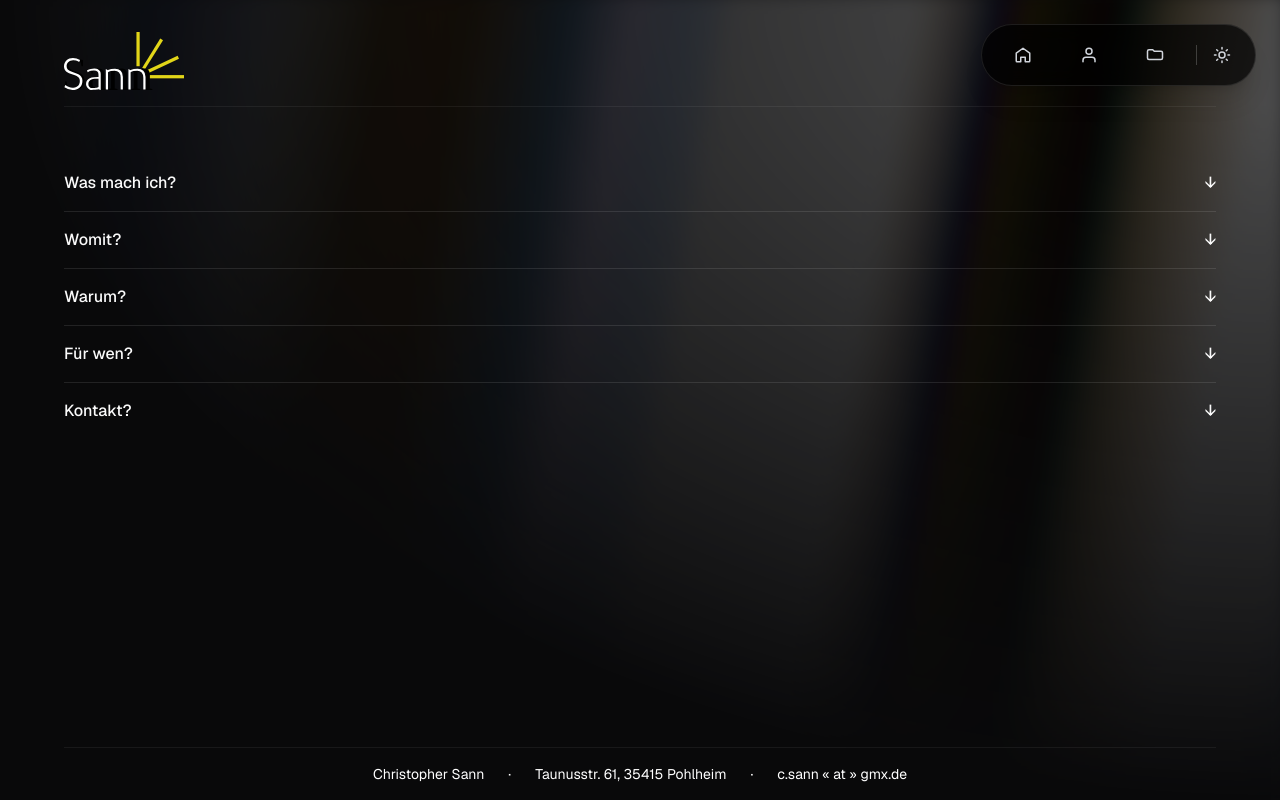
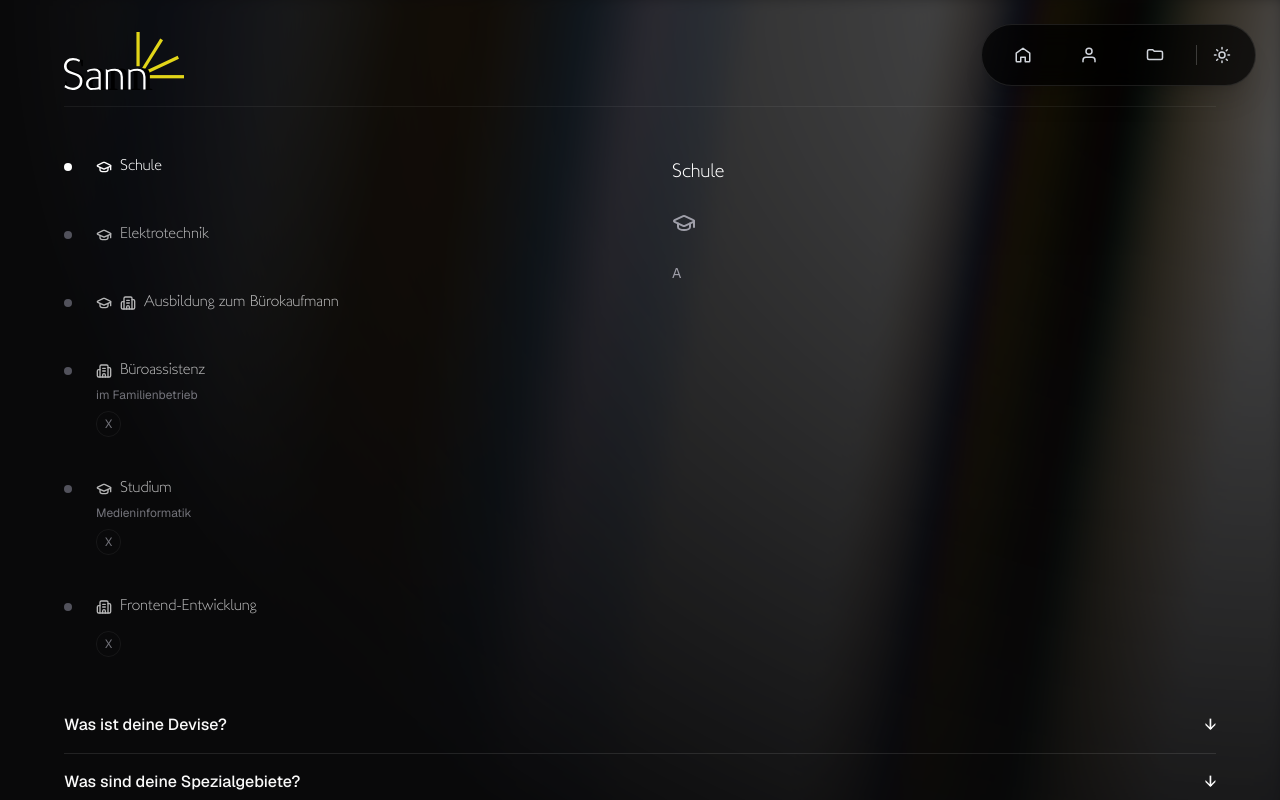
Before and after one commit to crpgproductions/sann-showcase, a Next.js app: page /about in a window 1280 px wide. Shown: the top 800 px of the page. Built offline with nearby package versions, Linux system fonts and the light colour scheme; a web font is replaced by a local one.

Commit message:
feat: fill about page with content

```diff
--- a/app/about/page.tsx
+++ b/app/about/page.tsx
@@ -2,38 +2,99 @@ import Accordion from "@/app/components/Accordion";
 import PageSkeleton from "@/app/components/PageSkeleton";
 import Timeline from "@/app/components/Timeline";
 
-const experience = [
+const journey = [
   {
-    title: "College",
-    description: "Ausbildung in Mediengestaltung oder was auch immer hier hingehört.",
-    tags: ["HTML", "CSS", "PHP"],
+    title: "Schule",
+    detail: <><p>A</p></>,
+    icons: ["education"],
+    rightIcon: "education",
   },
   {
-    title: "Company One",
-    description: "Was ich dort gemacht hab und was ich gelernt hab.",
-    tags: ["React", "TypeScript", "Figma"],
+    title: "Elektrotechnik",
+    detail: <><p>B</p></>,
+    icons: ["education"],
+    rightIcon: "education",
   },
   {
-    title: "Company Two",
-    description: "Nächste Station, nächste Erfahrungen.",
-    tags: ["Next.js", "Tailwind", "Node.js"],
+    title: "Ausbildung zum Bürokaufmann",
+    detail: <><p>C</p></>,
+    icons: ["education", "work"],
+    rightIcon: "education",
   },
+  {
+    title: "Büroassistenz",
+    description: "im Familienbetrieb",
+    detail: <><p>D</p></>,
+    icons: ["work"],
+    rightIcon: "work",
+    tags: ["X"],
+  },
+  {
+    title: "Studium",
+    description: "Medieninformatik",
+    detail: <><p>E</p></>,
+    icons: ["education"],
+    rightIcon: "education",
+    tags: ["X"],
+  },
+  {
+    title: "Frontend-Entwicklung",
+    detail: <><p>F</p></>,
+    icons: ["work"],
+    rightIcon: "work",
+    tags: ["X"],
+  }
 ];
 
 export default function About() {
 
   const faq = [
-    { title: "Was mach ich?", content: "Ich bau Sachen im Web." },
-    { title: "Womit?", content: "Next.js, TypeScript, Tailwind." },
-    { title: "Warum?", content: "Weil's Spaß macht." },
-    { title: "Für wen?", content: "Für alle möglichen Leute." },
-    { title: "Kontakt?", content: "Schreib mir einfach." },
+    {
+      title: "Was ist deine Devise?",
+      content: <>
+        <p>&quot;Reden ist Silber, <span className="line-through">schweigen</span> zeigen ist Gold.&quot;</p>
+      </>
+    },
+    {
+      title: "Was sind deine Spezialgebiete?",
+      content: <>
+        <p>Dies hier ist mein Spezialgebiet. Frontend. Dazu gehören <span className="font-semibold">Planung, technischer Aufbau, Testing, Wartung</span>.</p>
+        <p className="mt-4">Quality Assurance. <span className="font-semibold">Unit Tests, Integration Tests, etc.</span></p>
+        <p className="mt-4">Doch ein Datenbanktechnik, Backend, Design</p>
+        <p className="mt-4">Psychologie</p>
+        <p className="mt-4">Handicap = Vorteil (eigene Umstände)</p>
+      </>
+    },
+    {
+      title: "Wo siehst du dich in der Zukunft?",
+      content: <>
+        <p className="mt-4">Das kann natürlich nur die Zeit selbst zeigen. Im Großen und Ganzen fühle ich mich in dieser Sparte aber sehr gut aufgehoben. Ich werde mich hier auf jeden Fall noch vertiefen, und
+          definitiv noch in den Bereichen Design, Full Stack, und KI weiter eintauchen, sowie moderne Webstandards an sich.
+        </p>
+      </>
+    },
+    {
+      title: "Wie stehst du KI gegenüber?",
+      content: <>
+        <p className="mt-4">Im Großen und Ganzen sehr positiv. Aber sie sollte ein Werkzeug sein, das unterstützt und assistiert, nicht generiert.
+          Meine Arbeitsweise hat sich seit dem Aufkommen von KI sehr geändert. Ich bin deutlich effizienter geworden, sowohl was Planung, Programmierung und Überprüfung angeht, aber auch KI selbst.</p>
+        <p className="mt-4">Der Job des Frontend-Entwicklers bleibt unerlässlich. Trotz KI braucht es immer noch eine Person, die versteht, wie das Web und die Technologien dahinter funktionieren - und natürlich
+          auch, wie man KI selbst möglichst effizient einsetzt. Nur so lassen sich Projekte robust und vernünftig aufbaut.
+        </p>
+      </>
+    },
+    {
+      title: "Kaffee oder Tee?",
+      content: <>
+        <p>Beides. Aber bitte ohne Zucker.</p>
+      </>
+    },
   ];
 
   return (
     <PageSkeleton>
 
-
+      <Timeline items={journey} />
 
       <Accordion items={faq} />
 
--- a/app/components/Accordion.tsx
+++ b/app/components/Accordion.tsx
@@ -3,7 +3,7 @@ import { Root, Item, Trigger, Content } from "@radix-ui/react-accordion";
 
 interface AccordionItem {
   title: string;
-  content: string;
+  content: React.ReactNode;
 }
 
 interface AccordionProps {
--- a/app/components/Logo.tsx
+++ b/app/components/Logo.tsx
@@ -1,4 +1,3 @@
-import Image from "next/image";
 import Link from "next/link";
 
 interface LogoProps {
--- /dev/null
+++ b/app/components/SectionBlock.tsx
@@ -0,0 +1,20 @@
+"use client";
+
+interface SectionBlockProps {
+    title: string;
+    children: React.ReactNode;
+}
+
+export default function SectionBlock({ title, children }: SectionBlockProps) {
+    return (
+        <section className="mb-12">
+            <p className="text-sm uppercase tracking-widest text-zinc-800 dark:text-zinc-200 mb-8">
+                {title}
+            </p>
+
+            <div className="my-6 w-full text-lg leading-8 text-zinc-600 dark:text-zinc-400">
+                {children}
+            </div>
+        </section>
+    );
+}
--- a/app/components/Timeline.tsx
+++ b/app/components/Timeline.tsx
@@ -1,41 +1,91 @@
+"use client";
+
+import { useState } from "react";
+import { GraduationCap, Building2 } from "lucide-react";
+
+type IconType = React.ComponentType<{ className?: string }>;
+
+const iconMap: Record<string, IconType> = {
+    education: GraduationCap,
+    work: Building2,
+};
+
 interface TimelineEntry {
     title: string;
-    description: string;
+    year?: string;
+    description?: string;
+    detail?: React.ReactNode;
     tags?: string[];
+    icons?: string[];
+    rightIcon?: string;
 }
 
 interface TimelineProps {
     items: TimelineEntry[];
 }
 
+export default function Timeline({ items }: TimelineProps) {
+    const [active, setActive] = useState(0);
+    const activeItem = items[active];
 
+    return (
+        <div className="grid grid-cols-1 md:grid-cols-2 gap-16 w-full">
 
-export default function Timeline({ items }: TimelineProps) {
-    return (
-        <div className="w-full flex flex-col">
+            {/* Left — timeline list */}
+            <div className="flex flex-col">
                 {items.map((item, i) => (
-                <div key={i} className="flex gap-8 group">
-                    {/* Line + dot */}
+                    <button
+                        key={i}
+                        onClick={() => setActive(i)}
+                        className="flex gap-6 group text-left cursor-pointer"
+                    >
+                        {/* Dot + line */}
                         <div className="flex flex-col items-center">
-                        <div className="w-2 h-2 rounded-full bg-zinc-300 dark:bg-zinc-600 mt-1 shrink-0" />
+                            <div
+                                className={`w-2 h-2 rounded-full mt-2 shrink-0 transition-colors ${active === i
+                                        ? "bg-black dark:bg-white"
+                                        : "bg-zinc-300 dark:bg-zinc-600"
+                                    }`}
+                            />
                             {i < items.length - 1 && (
                                 <div className="w-px flex-1 bg-zinc-200 dark:bg-zinc-800 my-1" />
                             )}
                         </div>
 
-                    {/* Content */}
-                    <div className="flex flex-col gap-2 pb-10">
-                        <h3 className="font-medium text-black dark:text-white">
+                        {/* Text */}
+                        <div
+                            className={`flex flex-col gap-1 pb-10 transition-opacity ${active === i
+                                    ? "opacity-100"
+                                    : "opacity-70 group-hover:opacity-90"
+                                }`}
+                        >
+                            <h3 className="flex items-center gap-2 font-medium text-black dark:text-white">
+                                {item.icons?.map((key, idx) => {
+                                    const Icon = iconMap[key];
+                                    if (!Icon) return null;
+
+                                    return (
+                                        <span
+                                            key={`${i}-icon-${key}-${idx}`}
+                                            className="w-4 h-4 flex items-center justify-center"
+                                        >
+                                            <Icon />
+                                        </span>
+                                    );
+                                })}
+
                                 {item.title}
                             </h3>
-                        <p className="text-sm text-zinc-500 dark:text-zinc-400 leading-6">
+
+                            <span className="text-xs text-zinc-500 dark:text-zinc-400">
                                 {item.description}
-                        </p>
+                            </span>
+
                             {item.tags && item.tags.length > 0 && (
                                 <div className="flex flex-wrap gap-2 mt-1">
                                     {item.tags.map((tag) => (
                                         <span
-                                        key={tag}
+                                            key={`${i}-${tag}`}
                                             className="text-xs px-2 py-1 rounded-full border border-black/[.08] dark:border-white/[.08] text-zinc-500 dark:text-zinc-400"
                                         >
                                             {tag}
@@ -44,8 +94,40 @@ export default function Timeline({ items }: TimelineProps) {
                                 </div>
                             )}
                         </div>
+                    </button>
+                ))}
             </div>
-            ))}
+
+            {/* Right — detail panel */}
+            <div className="flex flex-col gap-6 pt-1">
+
+                <div>
+                    <h2 className="font-medium text-black dark:text-white text-xl">
+                        {activeItem.title}
+                    </h2>
+
+                    <span className="text-sm text-zinc-400 dark:text-zinc-600">
+                        {activeItem.year}
+                    </span>
+                </div>
+
+                {activeItem.rightIcon && (
+                    <div className="text-zinc-500 dark:text-zinc-400">
+                        <span className="text-6xl leading-none">
+                            {(() => {
+                                const Icon = iconMap[activeItem.rightIcon];
+                                return Icon ? <Icon /*size={96}*/ /> : null;
+                            })()}
+                        </span>
+                    </div>
+                )}
+
+                <div className="text-sm text-zinc-500 dark:text-zinc-400 leading-7">
+                    {activeItem.detail ?? activeItem.description}
+                </div>
+
+            </div>
+
         </div>
     );
 }
```
Lines whose indentation alone changed are shown as unchanged.
